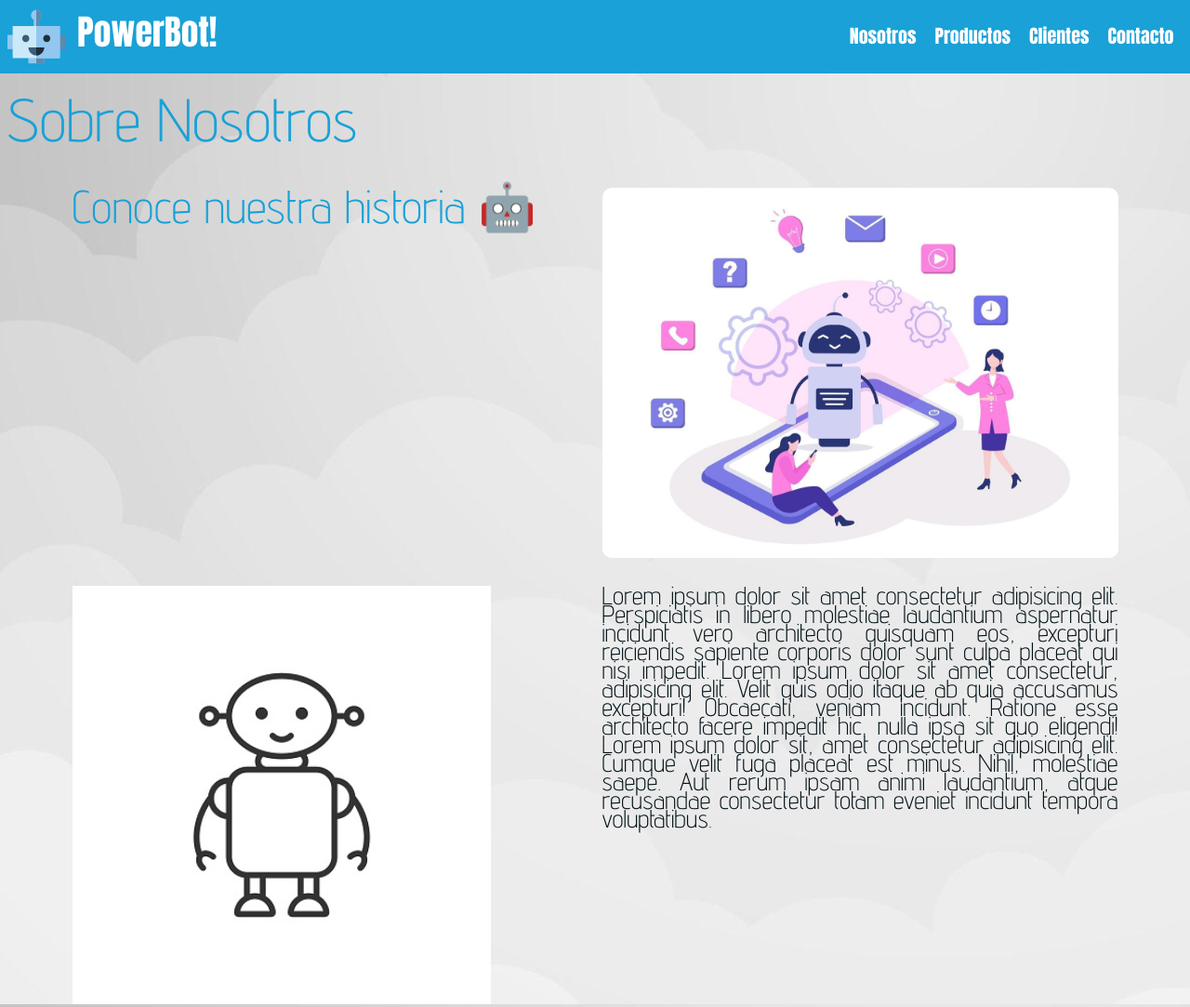
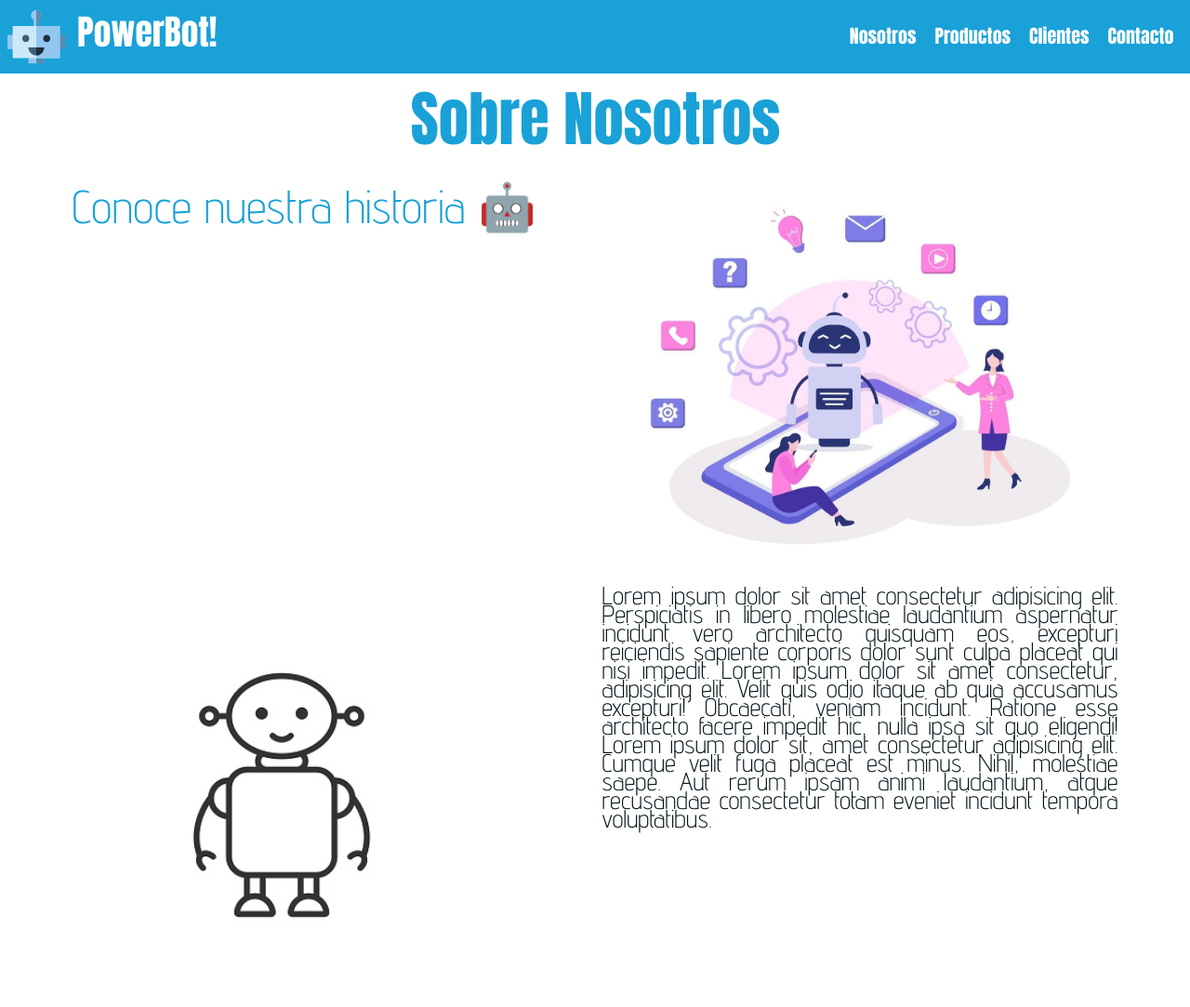
Before and after one commit to Alexjona/repo1, a plain HTML site: page pages/nosotros.html in a window 1280 px wide. Shown: the top 1083 px of the page at 93% size. Drawn offline with nearby package versions, Linux system fonts and the light colour scheme.

Commit message:
fix nosotros.html

```diff
--- a/css/style.css
+++ b/css/style.css
@@ -187,6 +187,12 @@ p {
     font-size: 6.5em;
 }
 
+.Nos_contenido__titulo--xxl {
+    font-family: 'Anton', sans-serif;
+    font-size: 6.5em;
+    text-align: center;
+}
+
 .contenido__titulo--xl {
     font-family: 'Advent Pro', sans-serif;
     font-size: 5em;
--- a/pages/nosotros.html
+++ b/pages/nosotros.html
@@ -9,53 +9,57 @@
     <link rel="stylesheet" href="./../css/style.css">
     <link rel="shortcut icon" href="./../img/log.svg">
     <link rel="stylesheet" href="https://cdnjs.cloudflare.com/ajax/libs/animate.css/3.7.0/animate.min.css">
+    <link href="https://unpkg.com/aos@2.3.1/dist/aos.css" rel="stylesheet">
     <title>PowerBot! Potencia tu negocio</title>
 </head>
 
 <body>
-    <nav class=" navbar navbar-expand-lg navbar-light botonera-color ">
-        <div class="container-fluid ">
-            <a class="navbar-brand " href="./../index.html ">
-                <img src="./../img/log.svg " alt="logo de power-bot " class="botonera-icon ">
-                <p class="botonera-text-title ">PowerBot!</p>
+    <nav class="navbar navbar-expand-lg navbar-light botonera-color">
+        <div class="container-fluid">
+            <a class="navbar-brand" href="./../index.html">
+                <img src="./../img/log.svg" alt="logo de power-bot" class="botonera-icon">
+                <p class="botonera-text-title">PowerBot!</p>
             </a>
 
 
 
-            <button class="navbar-toggler " type="button " data-bs-toggle="collapse " data-bs-target="#navbarSupportedContent " aria-controls="navbarSupportedContent " aria-expanded="false " aria-label="Toggle navigation ">
-                    <span class="navbar-toggler-icon "></span>
+            <button class="navbar-toggler" type="button" data-bs-toggle="collapse" data-bs-target="#navbarSupportedContent" aria-controls="navbarSupportedContent" aria-expanded="false" aria-label="Toggle navigation">
+                    <span class="navbar-toggler-icon"></span>
                 </button>
-            <div class="collapse navbar-collapse " id="navbarSupportedContent ">
-                <ul class="navbar-nav ms-auto mb-2 mb-lg-0 ">
-                    <li class="nav-item ">
-                        <a class="botonera-nav " href="nosotros.html ">Nosotros</a>
+            <div class="collapse navbar-collapse" id="navbarSupportedContent">
+                <ul class="navbar-nav ms-auto mb-2 mb-lg-0">
+                    <li class="nav-item">
+                        <a class="botonera-nav" href="./../pages/nosotros.html">Nosotros</a>
                     </li>
-                    <li class="nav-item ">
-                        <a class="botonera-nav " href="productos.html ">Productos</a>
+                    <li class="nav-item">
+                        <a class="botonera-nav" href="productos.html">Productos</a>
                     </li>
-                    <li class="nav-item ">
-                        <a class="botonera-nav " href="clientes.html ">Clientes</a>
+                    <li class="nav-item">
+                        <a class="botonera-nav" href="clientes.html">Clientes</a>
                     </li>
-                    <li class="nav-item ">
-                        <a class="botonera-nav " href="contacto.html ">Contacto</a>
+                    <li class="nav-item">
+                        <a class="botonera-nav" href="contacto.html">Contacto</a>
                     </li>
                 </ul>
             </div>
         </div>
 
     </nav>
+
     <!-- fin nav -->
-    <header class="py-3 ">
+
+
+    <header class="py-3 bg-white animate__pulse">
         <div class="container-fluid ">
             <div class="row ">
                 <div class="col-md-12 ">
-                    <h1 class="animated slideInRight contenido__titulo--xxl">Sobre Nosotros</h1>
+                    <h1 class="animated zoomInDown Nos_contenido__titulo--xxl">Sobre Nosotros</h1>
                 </div>
             </div>
         </div>
     </header>
     <!-- inicia main -->
-    <section class="py-3 ">
+    <section class="py-3 bg-white pulse">
         <div class="container ">
             <div class="row ">
                 <div class="col-md-12 col-lg-6 ">
@@ -68,7 +72,7 @@
         </div>
     </section>
 
-    <section class="py-3 ">
+    <section class="py-3 bg-white animate__pulse">
         <div class="container ">
             <div class="row ">
                 <div class="col-md-12 col-lg-6 ">
@@ -83,7 +87,7 @@
         </div>
     </section>
 
-    <section class="py-3 ">
+    <section class="py-3 bg-white animate__pulse">
         <div class="container ">
             <div class="row ">
 
@@ -122,6 +126,7 @@
 
     <!-- Option 1: Bootstrap Bundle with Popper -->
     <script src="https://cdn.jsdelivr.net/npm/bootstrap@5.0.2/dist/js/bootstrap.bundle.min.js " integrity="sha384-MrcW6ZMFYlzcLA8Nl+NtUVF0sA7MsXsP1UyJoMp4YLEuNSfAP+JcXn/tWtIaxVXM " crossorigin="anonymous "></script>
+    <script src="https://unpkg.com/aos@2.3.1/dist/aos.js"></script>
 
 </body>
 
```
Also changed, not shown: index.html (+3 -0 lines).
